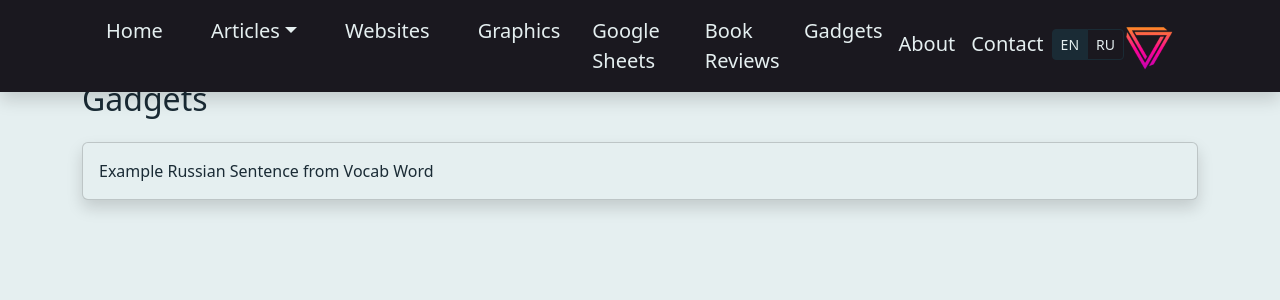
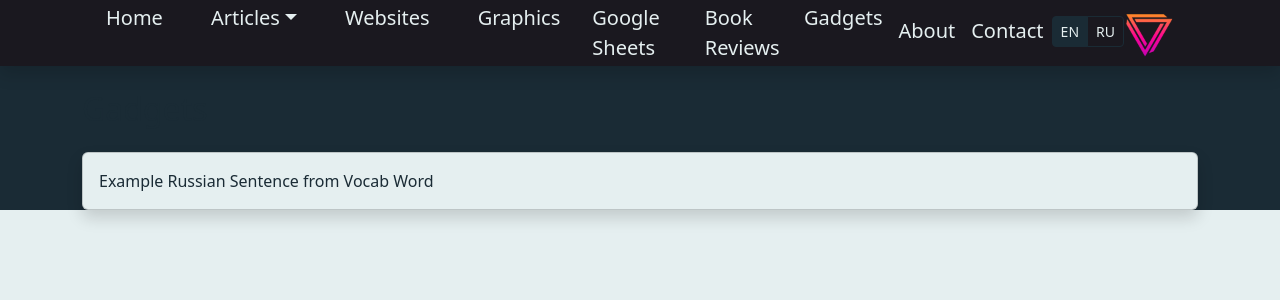
Before and after one commit to Noah3141/NoahSteckley, a React (Create React App) app: page /gadgets in a window 1280 px wide. Shown: the top 300 px of the page. Built offline with nearby package versions, Linux system fonts and the light colour scheme.

Commit message:
Fixed crumbtrail/navbar gaps

```diff
--- a/src/App.jsx
+++ b/src/App.jsx
@@ -25,7 +25,7 @@ function App() {
     <>
       <Router>
         <Navbar />
-        <div style={{ paddingTop: "56px" }}>
+        <div style={{ paddingTop: "66px", height: "100%" }}>
           <Crumbtrail />
 
           <Routes>
--- a/src/components/inc/Navbar.jsx
+++ b/src/components/inc/Navbar.jsx
@@ -8,7 +8,7 @@ function Navbar() {
       className="navbar fs-5 fixed-top navbar-expand-lg bg-dark shadow"
       data-bs-theme="light"
     >
-      <div className="container">
+      <div className="container" style={{ height: "50px" }}>
         <button
           class="navbar-toggler"
           type="button"
--- a/src/components/pages/Gadgets.jsx
+++ b/src/components/pages/Gadgets.jsx
@@ -3,11 +3,14 @@ import Title from "../inc/Title";
 
 function Gadgets() {
   return (
-    <div className="container bg-light">
-      <Title title="Gadgets" />
-      <div className="card shadow mt-4">
-        <div className="card-body">
-          Example Russian Sentence from Vocab Word
+    <div className="container-fluid bg-info" style={{ height: "100%" }}>
+      <div className="container bg-info">
+        <Title title="Gadgets" />
+
+        <div className="card shadow mt-4">
+          <div className="card-body">
+            Example Russian Sentence from Vocab Word
+          </div>
         </div>
       </div>
     </div>
```
